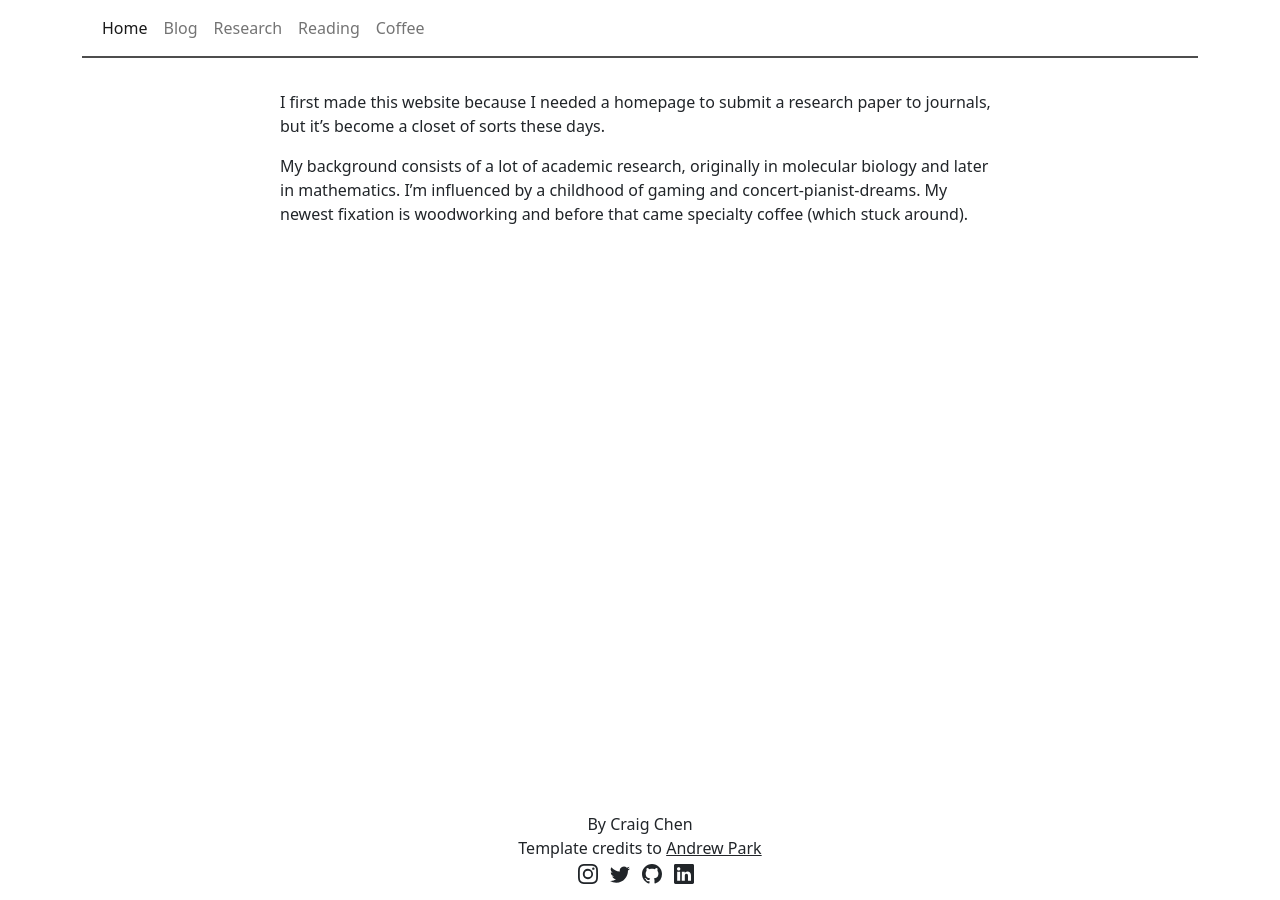
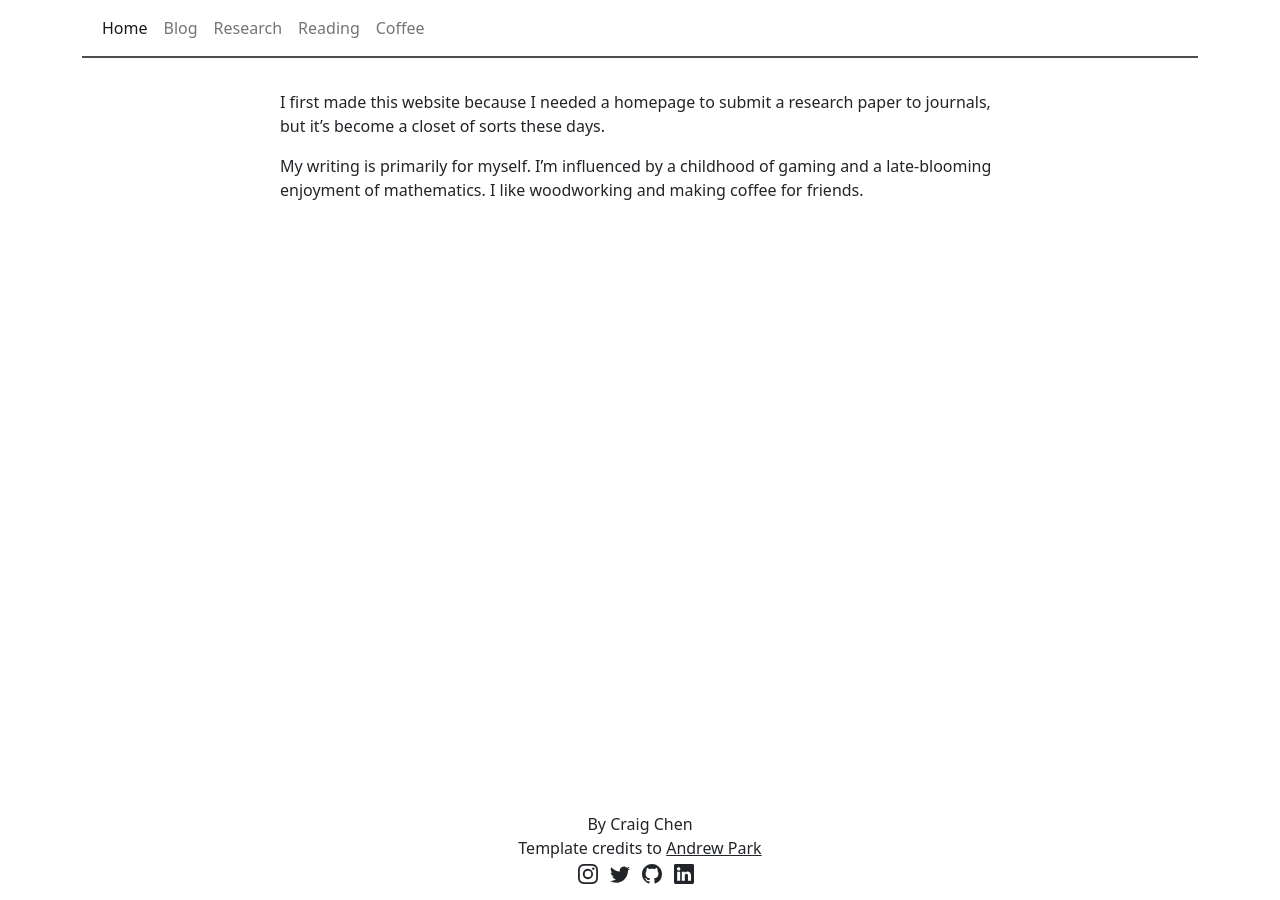
Before and after one commit to craigxchen/craigxchen.github.io, a Jekyll site: the page built from index.md, in a window 1280 px wide. Built offline with Jekyll 4.4.1, drawn with Linux system fonts in a browser that asks for light colours.

```diff
--- a/index.md
+++ b/index.md
@@ -5,20 +5,4 @@ title:
 
 I first made this website because I needed a homepage to submit a research paper to journals, but it's become a closet of sorts these days.
 
-My background consists of a lot of academic research, originally in molecular biology and later in mathematics. I'm influenced by a childhood of gaming and concert-pianist-dreams. My newest fixation is woodworking and before that came specialty coffee (which stuck around).
-
-<!--- two columns with headshot
-<div class="row">
-  <div class="col-md-4" markdown="1">
-  <img width="100%" class="center-block" src="../assets/images/headshot.JPG">
-  site last updated 2021-12-23
-  </div>
-  <div class="col-md-8" markdown="1">
-  I am a 4th-year undergraduate student at Duke University studying for a B.S. in Mathematics. I'm from San Diego, CA.
-
-  My research interests are predominantly topics in applied mathematics, although I am trying to expose myself to as many different areas of mathematics as possible. I am currently working on a project in **partial differential equations (mixing)** and previously worked on projects in **theoretical machine learning** and **analytic number theory**.
-
-  I have also interned at SIG (Susquehanna) for quant trading.
-  </div>
-</div>
---->
+My writing is primarily for myself. I'm influenced by a childhood of gaming and a late-blooming enjoyment of mathematics. I like woodworking and making coffee for friends.
```
Also changed, not shown: reading.md (+5 -1 lines).
